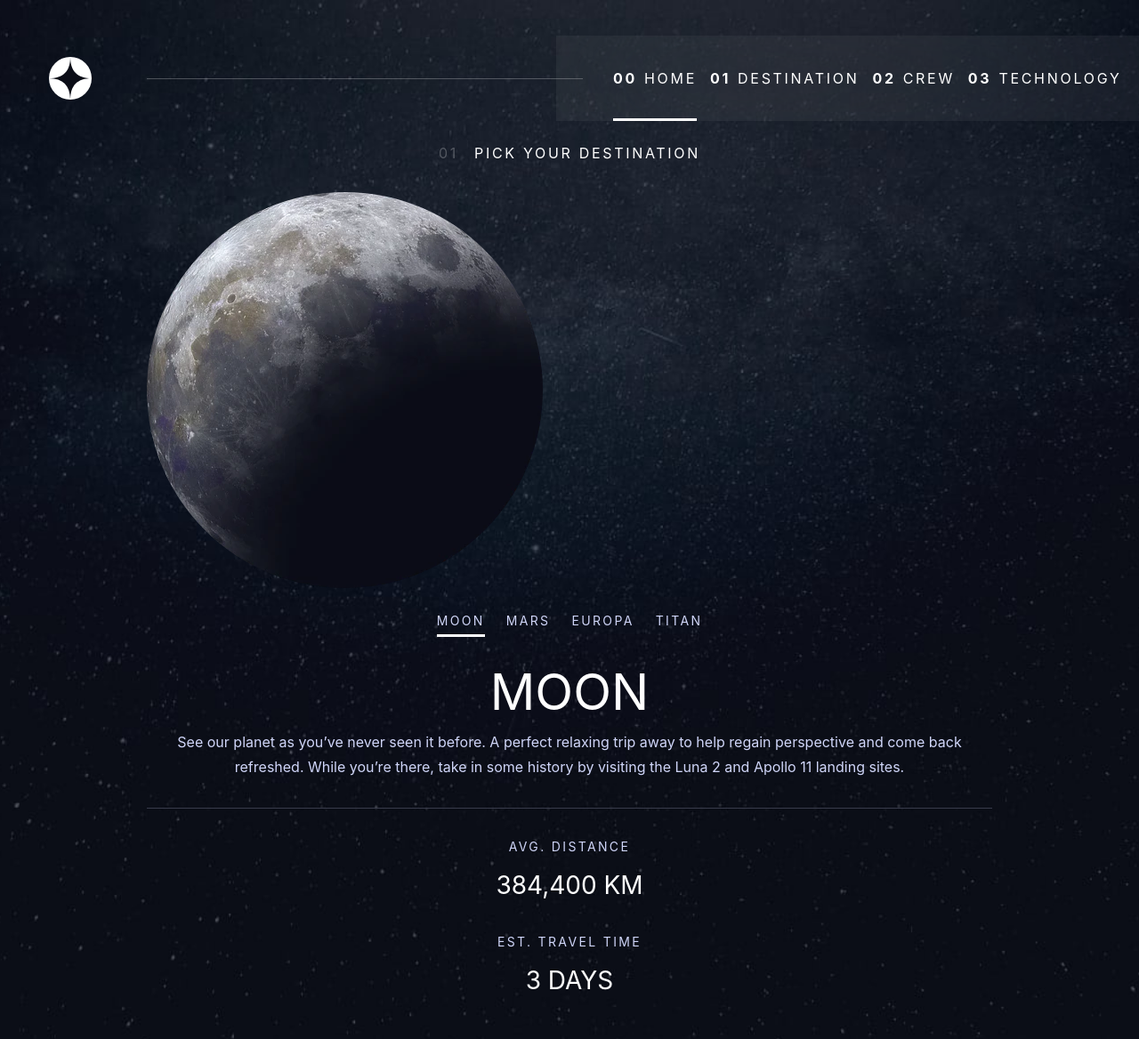
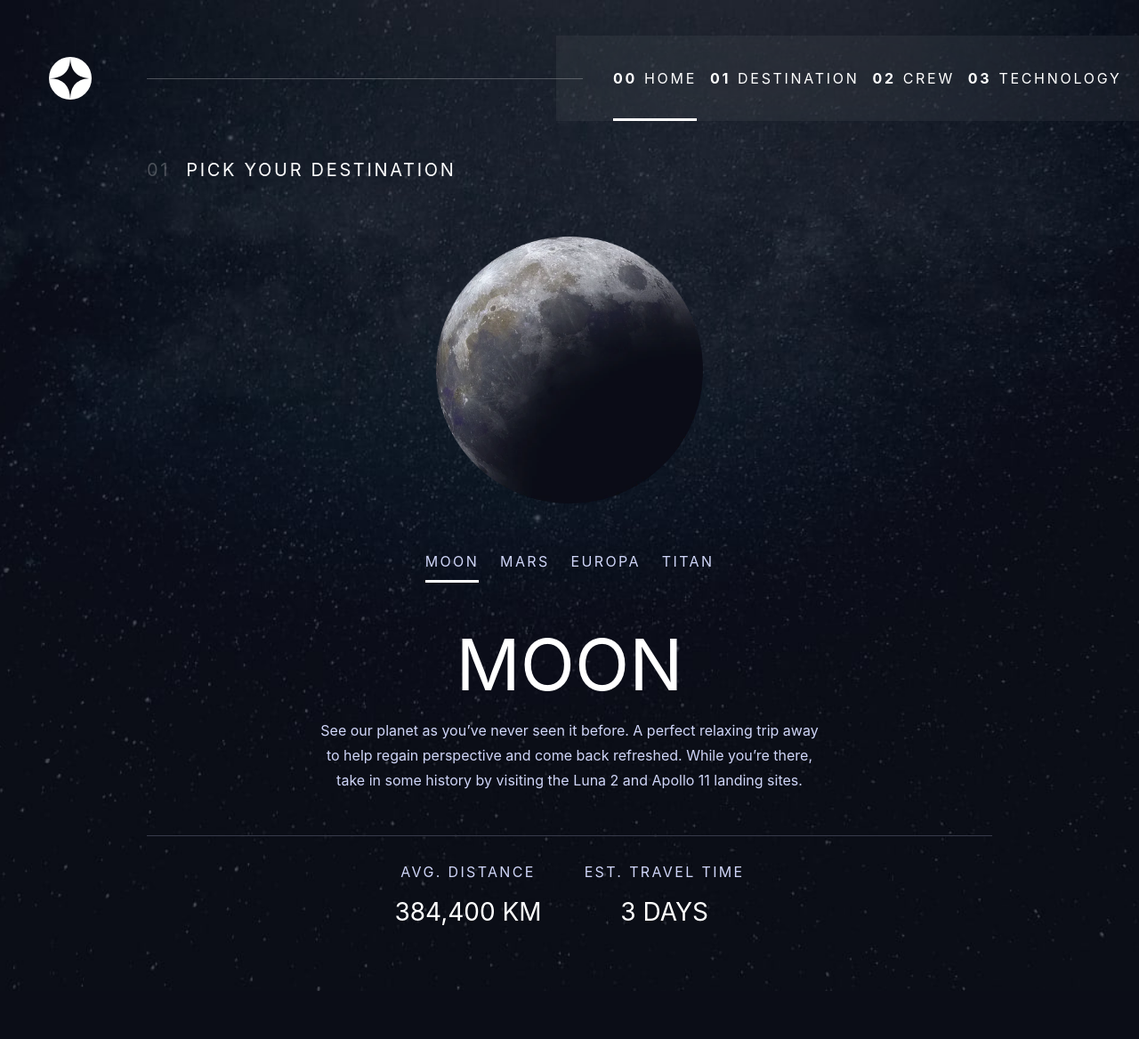
Before and after one commit to David-Henery4/Space-Tourism-Website, an Astro site: page /destination in a window 1280 px wide. Shown: the top 1168 px of the page at 89% size. After the commit the page ends 1114 px from the top, so only its background shows below. Built offline with nearby package versions, Linux system fonts and the light colour scheme; Astro itself is replaced by a stand-in of ours.

Commit message:
destination-tablet-layout-added

```diff
--- a/src/components/destination/ImageContent.astro
+++ b/src/components/destination/ImageContent.astro
@@ -3,13 +3,13 @@ import { Image } from "astro:assets";
 import moonImage from "../../assets/content-images/image-moon.webp";
 ---
 
-<div class="w-full grid gap-8">
-  <h2 class="nav-text uppercase inline-flex gap-4.5 justify-center">
+<div class="w-full grid gap-8 mobile:gap-15">
+  <h2 class="nav-text uppercase inline-flex gap-4.5 justify-center mobile:justify-start">
     <span class="text-white/25">01</span>
     Pick your destination
   </h2>
 
-  <div>
+  <div class="max-w-42.5 mx-auto mobile:max-w-75">
     <Image src={moonImage} alt="" />
   </div>
 </div>
--- a/src/components/destination/TextContent.astro
+++ b/src/components/destination/TextContent.astro
@@ -5,9 +5,9 @@ import { Tabs } from "./text-content";
 <div class="w-full">
   <Tabs />
 
-  <div class="mt-5 mb-8">
-    <h1 class="text-[56px]">MOON</h1>
-    <p class="base-text">
+  <div class="mt-5 mb-8 mobile:mt-8 mobile:mb-12">
+    <h1 class="text-[56px] mobile:text-[80px]">MOON</h1>
+    <p class="base-text mx-auto max-w-81.75 mobile:max-w-143.25">
       See our planet as you’ve never seen it before. A perfect relaxing trip
       away to help regain perspective and come back refreshed. While you’re
       there, take in some history by visiting the Luna 2 and Apollo 11 landing
@@ -16,7 +16,7 @@ import { Tabs } from "./text-content";
   </div>
 
   <div
-    class="uppercase py-8 flex flex-col justify-center items-center gap-8 border-t border-t-white-faded"
+    class="uppercase py-8 flex flex-col justify-center items-center gap-8 border-t border-t-white-faded mobile:flex-row mobile:gap-12 mobile:py-7"
   >
     <div class="">
       <h3 class="sub-heading-2">AVG. DISTANCE</h3>
--- a/src/components/destination/text-content/Tabs.astro
+++ b/src/components/destination/text-content/Tabs.astro
@@ -8,7 +8,7 @@ import destinationTabs from "@data/destination-data/destinationTabs.ts";
       // Temp
       const isActive = destination.name === "moon";
       return (
-        <li class="relative pb-2">
+        <li class="relative pb-2 mobile:pb-3">
           <button class="uppercase hover:cursor-pointer">
             {destination.name}
           </button>
--- a/src/pages/destination.astro
+++ b/src/pages/destination.astro
@@ -13,8 +13,10 @@ import { TextContent, ImageContent } from "../components/destination";
     tabletImage={destinationBgImageTablet}
     desktopImage={destinationBgImageDesktop}
   />
-  <main class="py-6 grid gap-6.5 col-start-2 col-end-12 text-center">
-    <ImageContent/>
-    <TextContent/>
+  <main
+    class="py-6 grid gap-6.5 col-start-2 col-end-12 text-center mobile:gap-13.25 mobile:py-10"
+  >
+    <ImageContent />
+    <TextContent />
   </main>
 </BaseLayout>
--- a/src/styles/text-styles.css
+++ b/src/styles/text-styles.css
@@ -46,4 +46,10 @@
     letter-spacing: 3.38px;
     font-size: 20px;
   }
+  .sub-heading-2{
+    font-size: 16px;
+  }
+  .nav-text{
+    font-size: 20px;
+  }
 }
```
